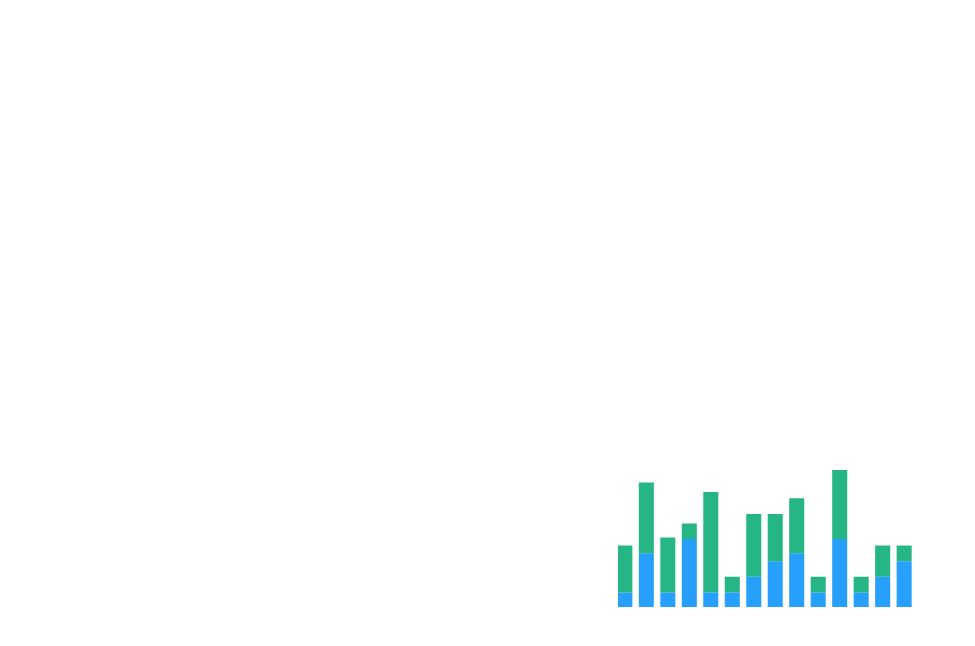
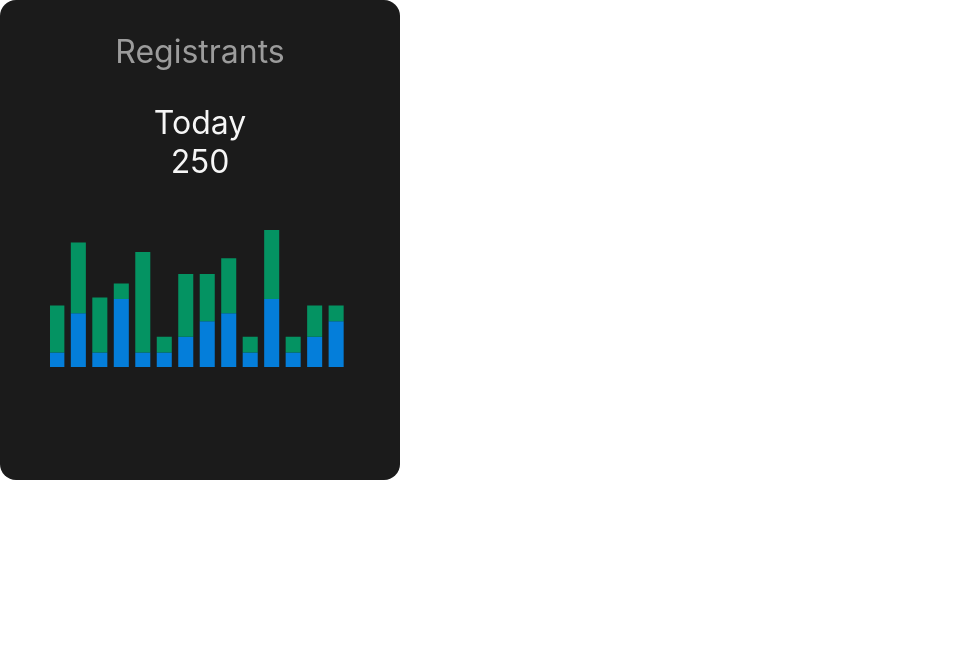
Before and after one commit to nishilfaldu/react-dashboard, a React (Create React App) app: page / in a window 1280 px wide. Shown: the top 646 px of the page, without its empty margins (0-975 px from the left). Built offline with nearby package versions, Linux system fonts and the light colour scheme.

Commit message:
making code robust

```diff
--- a/package.json
+++ b/package.json
@@ -11,6 +11,7 @@
     "react-apexcharts": "^1.3.9",
     "react-dom": "^17.0.2",
     "react-scripts": "4.0.3",
+    "react-sensei": "^0.1.15",
     "styled-components": "^5.3.3",
     "web-vitals": "^1.0.1"
   },
--- a/src/App.js
+++ b/src/App.js
@@ -1,5 +1,6 @@
 import './App.css';
 import Example from './components/Example.js';
+import Wrapper from './components/BarChart.js';
 
 function App() {
   return (
--- a/src/components/Example.js
+++ b/src/components/Example.js
@@ -1,9 +1,77 @@
 import React from "react";
-import { ThemeProvider } from "styled-components";
+import styled, { ThemeProvider, css } from "styled-components";
 import SimpleCard from "./SimpleCard.js";
 import theme from "./themeDark"
+import Chart from 'react-apexcharts';
+import { useState } from "react";
 
+const ChartDiv = styled.div`
+    display: flex;
+    align-items: center;
+    justify-content: center;
+`
 const Example = function(){
+
+  const [options, setOptions] = useState({
+    chart: {
+      parentHeightOffset: 0,
+      toolbar: {
+        show: false,
+      },
+      animations: {
+        enabled: false,
+      },
+      stacked: true,
+      zoom: { enabled: false },
+    },
+    grid: {
+      show: false,
+      padding: {
+        top: 0,
+        right: -4,
+        bottom: -6,
+        left: -10,
+      },
+    },
+    stroke: {
+      show: false,
+    },
+    plotOptions: {
+      bar: {
+        barHeight: "50%",
+      },
+    },
+    tooltip: { enabled: false },
+    legend: { show: false },
+    dataLabels: { enabled: false },
+    xaxis: {
+      floating: true,
+      labels: {
+        show: false,
+        offsetY: -10,
+      },
+      axisBorder: {
+        show: false,
+      },
+      axisTicks: {
+        show: false,
+      },
+      maxHeight: 0,
+    },
+    yaxis: {
+      floating: true,
+      offsetX: -20,
+      labels: {
+        show: false,
+      },
+      axisBorder: {
+        show: false,
+      },
+      axisTicks: {
+        show: false,
+      },
+    },
+  });
 
   const series = [
       {
@@ -19,10 +87,13 @@ const Example = function(){
     return (
         <div className="col-lg-8 offset-lg-2">
         <ThemeProvider theme={theme}>
-            <SimpleCard cardTitle="Registrants" series={series}>
+            <SimpleCard cardTitle="Registrants">
                 Today
                 <br></br>
                 250
+                <ChartDiv>
+                  <Chart options={options} series={series} type="bar" height="auto" width="100%"/>
+                </ChartDiv>
             </SimpleCard>
         </ThemeProvider>
         </div>
--- a/src/components/SimpleCard.js
+++ b/src/components/SimpleCard.js
@@ -5,27 +5,22 @@ import { useState } from 'react';
 
 const Card = styled.div`
     height: ${(p) => p.theme.cardHeight};
-    // width: 25rem;
-    padding: ${(p) => (p.theme.paddingCard)};
-    margin-top: ${(p) => p.theme.marginTopCard};
-    margin-left: ${(p) => p.theme.marginLeftCard};
-    margin-right: ${(p) => p.theme.marginRightCard};
-    margin-bottom: ${(p) => p.theme.marginBottomCard};
+    width: ${(p) => p.theme.cardWidth};
     border-radius: ${(p) => p.theme.borderRadius};
     background: ${(p) => p.theme.colorCardBackground};
-    color: ${(p) => p.theme.colorText};
 `;
 
 const CardContent = styled.div`
     padding: 0rem 0rem 5rem 0rem;
     font-size: ${(p) => p.theme.cardContentFontSize};
+    color: ${(p) => p.theme.colorText};
 `;
 
 const CardTitle = styled.div`
     display: flex;
     align-items: center;
     justify-content: center;
-    padding: 2rem ${(p) => p.theme.lenMd1};
+    padding: 2rem;
     color: ${(p) => p.theme.colorLabel};
     font-size: ${(p) => p.theme.cardTitleFontSize};
 `;
@@ -36,76 +31,9 @@ const ChartDiv = styled.div`
     justify-content: center;
 `
 
-const SimpleCard = function({
-    series,
-    children,
-    cardTitle,
-    isPrimary,
-    isAccent,
-    noBottomMargin,
-    ...rest
-  }){
-
-    const [options, setOptions] = useState({
-        chart: {
-          parentHeightOffset: 0,
-          toolbar: {
-            show: false,
-          },
-          animations: {
-            enabled: false,
-          },
-          stacked: true,
-          zoom: { enabled: false },
-        },
-        grid: {
-          show: false,
-          padding: {
-            top: 0,
-            right: -4,
-            bottom: -6,
-            left: -10,
-          },
-        },
-        stroke: {
-          show: false,
-        },
-        plotOptions: {
-          bar: {
-            barHeight: "50%",
-          },
-        },
-        tooltip: { enabled: false },
-        legend: { show: false },
-        dataLabels: { enabled: false },
-        xaxis: {
-          floating: true,
-          labels: {
-            show: false,
-            offsetY: -10,
-          },
-          axisBorder: {
-            show: false,
-          },
-          axisTicks: {
-            show: false,
-          },
-          maxHeight: 0,
-        },
-        yaxis: {
-          floating: true,
-          offsetX: -20,
-          labels: {
-            show: false,
-          },
-          axisBorder: {
-            show: false,
-          },
-          axisTicks: {
-            show: false,
-          },
-        },
-      });
+const SimpleCard = function(
+    {cardTitle, children}
+  ){
 
     return (
       <Card
@@ -114,9 +42,6 @@ const SimpleCard = function({
           <>
             <CardTitle>{cardTitle}</CardTitle>
             <CardContent>{children}</CardContent>
-            <ChartDiv>
-                <Chart options={options} series={series} type="bar" height="auto" width="100%"/>
-            </ChartDiv>
           </>
         )}
         {!cardTitle && children}
--- a/src/components/themeDark.js
+++ b/src/components/themeDark.js
@@ -1,5 +1,4 @@
 import { rgba } from "polished";
-import themeDefault from "./themeDefault";
 
 const colorLabel = rgba("white", 0.57);
 const colorText = rgba("white", 0.96);
@@ -7,25 +6,13 @@ const colorText = rgba("white", 0.96);
 // eslint-disable-next-line import/no-anonymous-default-export
 export default {
   id: "dark",
-  ...themeDefault,
+  fontFamily: "Poppins",
   borderRadius: "1rem",
-  colorBackground: "#242424",
-//   colorNavbar: "#100f10",
-//   colorNavbarLabel: colorLabel,
-//   colorNavbarLink: colorText,
+  cardTitleFontSize: "2rem",
+  cardContentFontSize: "2em",
+  cardHeight: "30rem",
+  cardWidth: "25rem",
   colorText: colorText,
   colorLabel: colorLabel,
-  colorBorder: "#393939",
-  colorPrimary: "#8739F9",
-  colorPrimaryText: colorText,
-  colorAccent: "#00AAF2",
-  colorAccentText: colorText,
   colorCardBackground: "#1B1B1B",
-  colorDefaultBackground: "#2D2D2D",
-  colorDefaultText: colorText,
-//   colorDisabledBackground: "#3d3d3d",
-//   colorDisabledText: "#6b6666",
-//   colorCode: "#242424",
-  colorChartShading: "white",
-  boxShadowLogo: "none",
 };
--- a/src/components/themeDefault.js
+++ /dev/null
@@ -1,19 +0,0 @@
-import { rgba } from "polished";
-
-const theme = {
-  fontFamily: "Poppins",
-  fontWeightBold: 600,
-  fontWeightSemibold: 500,
-  fontWeightRegular: 400,
-  marginTopCard: "10rem",
-  marginBottomCard: "10rem",
-  marginRightCard: "48rem",
-  marginLeftCard: "48rem",
-  cardTitleFontSize: "2rem",
-  cardContentFontSize: "2em",
-  paddingCard: "0rem 0rem 0rem 0rem",
-  marginCard: "10rem 40rem 10rem 40rem",
-  cardHeight: "30rem",
-};
-
-export default theme;
```
Also changed, not shown: 2 other files (tests, documents, lock files or other folders). Lines whose indentation alone changed are shown as unchanged.
